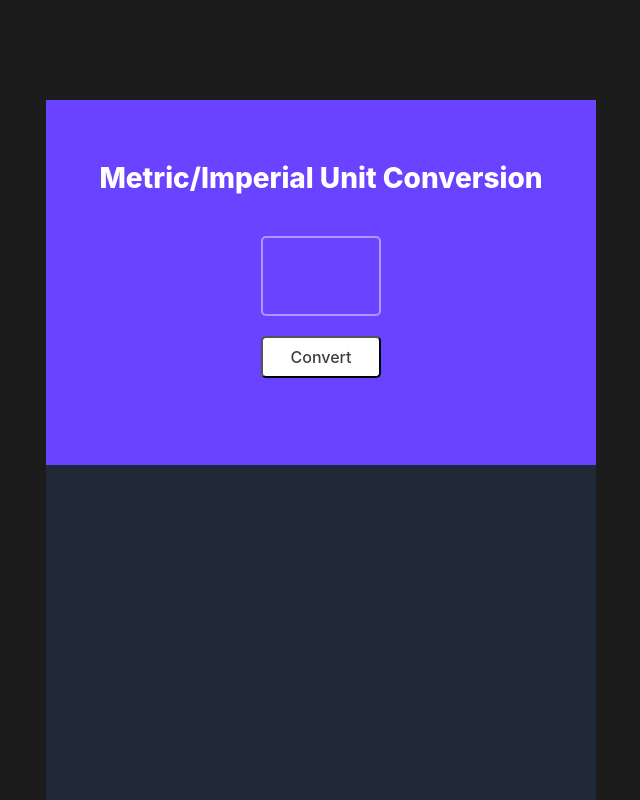
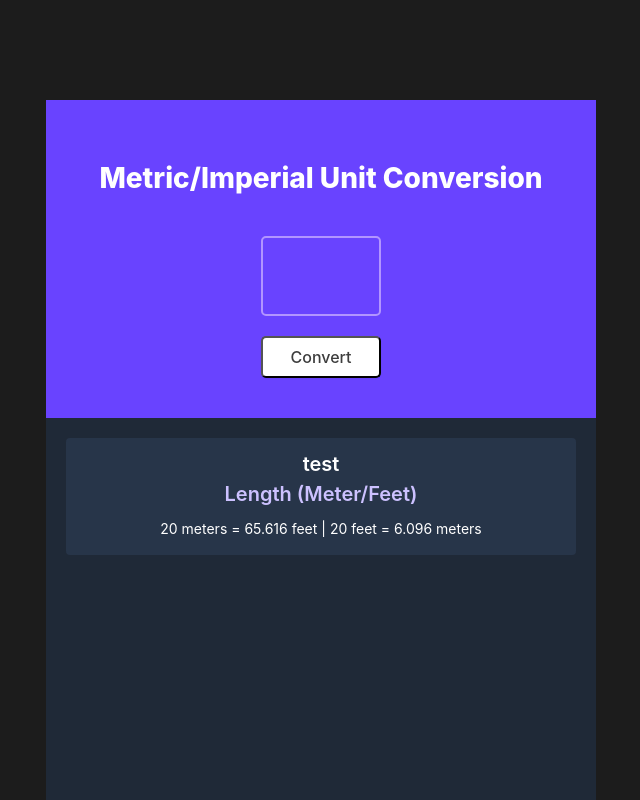
Before and after one commit to fcarysnyder/scrimba, a browser extension: page frontEndPath/unitConverter/index.html in a window 1280 px wide. Shown: the whole page, without its empty margins (319-959 px from the left). Drawn offline with nearby package versions, Linux system fonts and the light colour scheme; a web font is replaced by a local one.

Commit message:
css changes

```diff
--- a/frontEndPath/unitConverter/index.css
+++ b/frontEndPath/unitConverter/index.css
@@ -18,6 +18,8 @@ body {
     justify-content: center;
     margin-left: auto;
     margin-right: auto;
+    font-family: 'Inter';
+    font-style: normal;
 }
 
 .app {
@@ -25,6 +27,10 @@ body {
     position: absolute;
     width: 550px;
     height: 729px;
+    display: flex;
+    flex-direction: column;
+    align-items: flex-start;
+    padding: 0px;
 
 
 }
@@ -36,9 +42,7 @@ body {
     padding: 40px 0px;
     gap: 20px;
 
-    position: absolute;
     width: 550px;
-    height: 285px;
     left: 0px;
     top: 0px;
 
@@ -46,13 +50,71 @@ body {
 
 }
 
+.content {
+    display: flex;
+    flex-direction: column;
+    justify-content: center;
+    width: 100%;
+    align-items: center;
+    padding-top: 20px;
+}
+
+
+
+.card {
+    display: flex;
+    flex-direction: column;
+    justify-content: center; /* Horizontal centering */
+    align-items: center; /* Vertical centering */
+    width: 478px;
+    background: #273549;
+    border-radius: 4px;
+    padding: 16px;
+}
+
 h1 {
-    font-family: 'Inter';
-    font-style: normal;
     font-weight: 800;
     font-size: 28px;
     line-height: 38px;
     color: white;
+
+}
+
+h3 {
+    height: 25px;
+    font-weight: 600;
+    font-size: 20px;
+    line-height: 20px;
+    margin-bottom: 10px;
+    margin-top: 0px;
+    text-align: center;
+
+    color: #CCC1FF !important;
+}
+
+h2 {
+    font-family: 'Inter';
+    font-style: normal;
+    font-weight: 600;
+    font-size: 20px;
+    line-height: 20px;
+    text-align: center;
+    margin-bottom: 10px;
+    margin-top: 0px;
+    color: #FFFFFF;
+}
+
+p {
+    font-family: 'Inter';
+    font-style: normal;
+    font-weight: 400;
+    font-size: 14px;
+    line-height: 20px;
+    /* or 143% */
+
+    text-align: center;
+    margin: 0px;
+    color: #FFFFFF;
 }
 
 input {
--- a/frontEndPath/unitConverter/index.html
+++ b/frontEndPath/unitConverter/index.html
@@ -13,8 +13,16 @@
                 <button>
                     Convert
                 </button>
+            </div>
+            <div class="content">
+                <div class="card">
+                    <h2 id="input"> test </h2>
+                    <h3>Length (Meter/Feet)</h3>
+                    <p>20 meters = 65.616 feet | 20 feet = 6.096 meters</p>
+                </div>
+            </div>
 
-            </div>
         </div>
+
     </body>
 </html>
```
